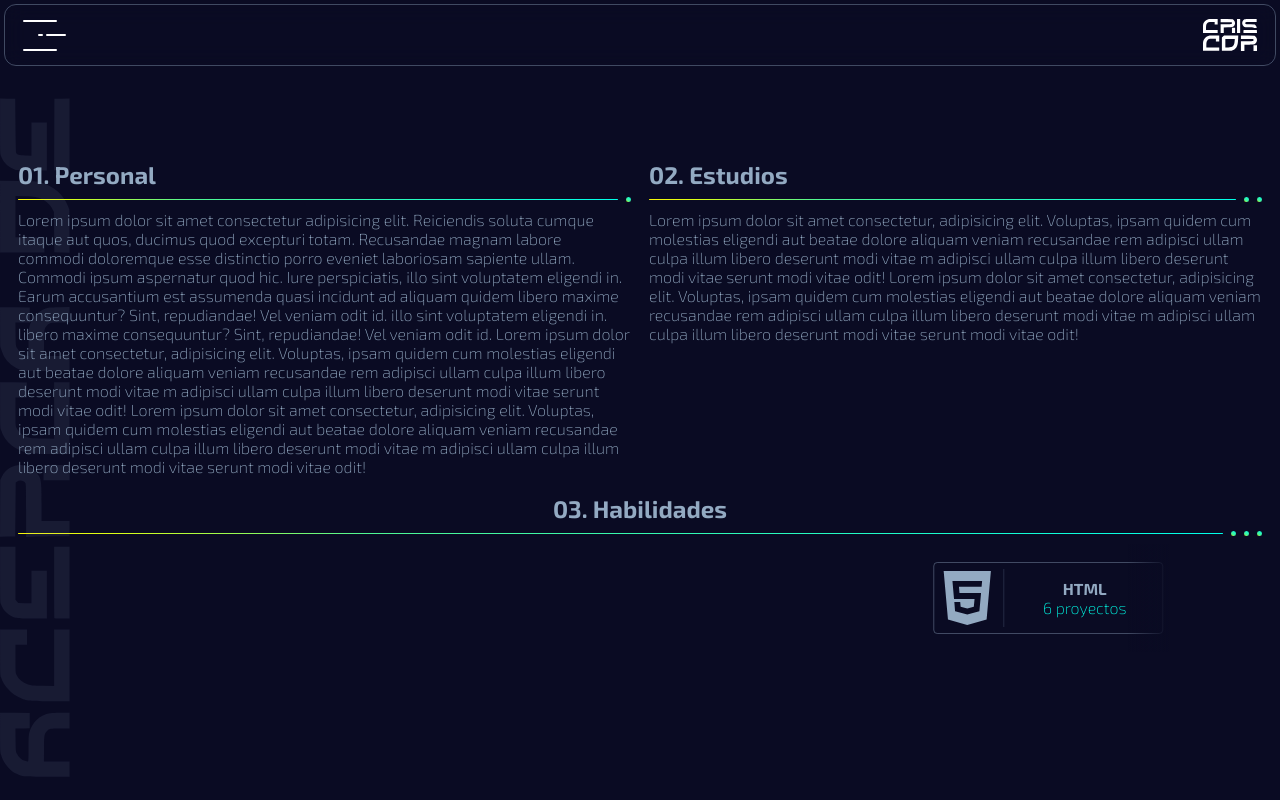
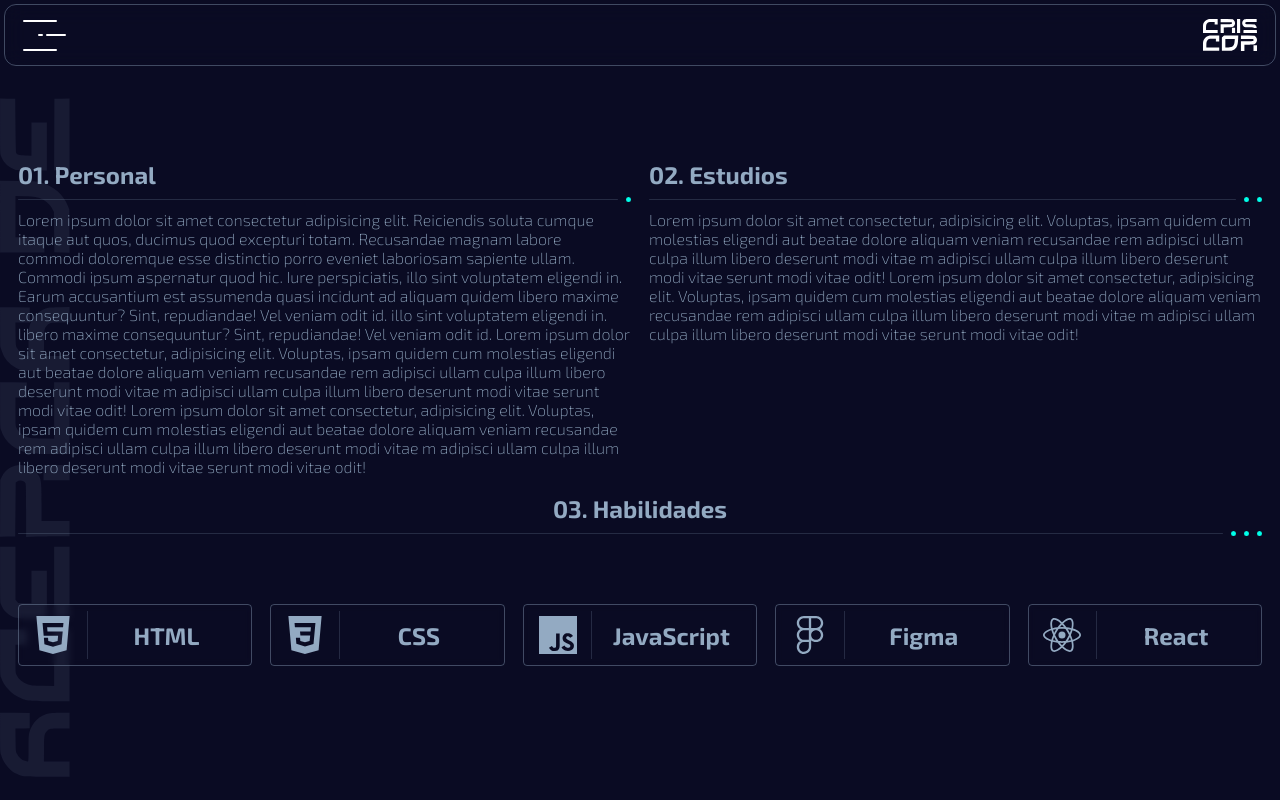
Before and after one commit to CrisdCor/cristian-corrales-portfolio, a React (Vite) app: page /about-me in a window 1280 px wide. Built offline with nearby package versions, Linux system fonts and the light colour scheme.

Commit message:
Se edita el Home, pendiente animación y componentes de íconos

```diff
--- a/src/Components/CardSkills/index.jsx
+++ b/src/Components/CardSkills/index.jsx
@@ -4,18 +4,20 @@ const CardSkills = ({ skillData }) => {
   const { icon, title, projects } = skillData;
 
   return (
-    <div className="skills-card">
+      <article className="skills-card">
         <figure className="skills-card__icon">
           <img src={icon} alt="" />
         </figure>
         <hr className="skills-card--division" />
         <div className="skills-card__text">
-        <h2 className="skills-card__text--title text-m text-center">{title}</h2>
-        <p className="skills-card__text--text text-m text-center">
+          <h2 className="skills-card__text--title text-lg text-center">
+            {title}
+          </h2>
+          {/* <p className="skills-card__text--text text-m text-center">
             {projects} proyectos
-        </p>
+          </p> */}
         </div>
-    </div>
+      </article>
   );
 };
 
--- a/src/Components/CardSkills/styles.css
+++ b/src/Components/CardSkills/styles.css
@@ -1,17 +1,18 @@
 .skills-card {
-  width: 23rem;
-  height: 7.2rem;
+  z-index: 1;
+  position: relative;
+  height: 6.2rem;
   padding: 0.6rem;
+  padding-left: 0;
   display: flex;
-  align-items: center;
-  justify-content: center;
-  gap: 0.9rem;
+  flex: 1 1 18rem;
   border-radius: 0.4rem;
   border: 0.1rem solid rgba(147, 170, 194, 0.4);
+  backdrop-filter: blur(3px);
 }
 
 .skills-card__icon {
-  width: 8.2rem;
+  width: 30%;
   height: 100%;
   display: flex;
   justify-content: center;
@@ -19,7 +20,7 @@
 }
 
 .skills-card__icon img {
-  width: 100%;
+  width: 3.8rem;
 }
 
 .skills-card hr {
@@ -30,12 +31,14 @@
 }
 
 .skills-card__text {
-  width: 100%;
+  position: relative;
+  width: 70%;
   height: 100%;
   display: flex;
   flex-direction: column;
   align-items: center;
   justify-content: center;
+  overflow: hidden;
 }
 
 .skills-card__text--text {
--- /dev/null
+++ b/src/Components/IconLink/index.jsx
@@ -0,0 +1,13 @@
+import "./styles.css";
+
+const IconLink = (iconsData) => {
+  const {name, url, alt} = iconsData;
+
+  return (
+    <a className="icon-link" href={url}>
+      <img src={name} alt={alt} />
+    </a>
+  );
+};
+
+export default IconLink;
--- /dev/null
+++ b/src/Components/IconLink/styles.css
@@ -0,0 +1,5 @@
+.icon-link{
+    width: 3.2rem;
+    height: 3.2rem;
+    background: var(--cyan);
+}
--- a/src/Components/SkillSection/index.jsx
+++ b/src/Components/SkillSection/index.jsx
@@ -12,8 +12,8 @@ const SkillSection = () => {
     { icon: IconHTML, title: "HTML", projects: 6 },
     { icon: IconCSS, title: "CSS", projects: 6 },
     { icon: IconJS, title: "JavaScript", projects: 3 },
+    { icon: IconFigma, title: "Figma", projects: 3 },
     { icon: IconReact, title: "React", projects: 2 },
-    { icon: IconFigma, title: "Figma", projects: 3 },
   ];
 
   return (
@@ -26,20 +26,9 @@ const SkillSection = () => {
         <span className="line-decoration--circle"></span>
       </div>
       <div className="skills-section__cards">
-        <div className="cards__overflow cards__overflow--left"></div>
-        <div className="card__carrete-wrap">
-          <div className="cards__carrete">
-            {skillsData.map((skill, index) => (
-              <CardSkills key={index} skillData={skill} />
-            ))}
-          </div>
-          {/* <div className="cards__carrete">
-            {skillsData.map((skill, index) => (
-              <CardSkills key={index} skillData={skill} />
-            ))}
-          </div> */}
-        </div>
-        <div className="cards__overflow cards__overflow--right"></div>
+          {skillsData.map((skill, index) => (
+            <CardSkills key={index} skillData={skill} />
+          ))}
       </div>
     </section>
   );
--- a/src/Components/SkillSection/styles.css
+++ b/src/Components/SkillSection/styles.css
@@ -7,65 +7,12 @@
 }
 
 .skills-section__cards {
+  z-index: 2;
   position: relative;
   width: 100%;
-  max-width: 110rem;
-  height: auto;
-  padding: 1.8rem 0;
+  padding: 6rem 0;
   display: flex;
-  align-items: center;
   justify-content: center;
-  overflow: hidden;
-}
-
-.card__carrete-wrap {
-  width: auto;
-  height: auto;
-  display: flex;
+  flex-wrap: wrap;
   gap: 1.8rem;
 }
-
-.cards__carrete {
-  width: 100%;
-  height: 100%;
-  display: flex;
-  justify-content: center;
-  align-items: center;
-  gap: 1.8rem;
-  animation: prueba 4s linear infinite;
-}
-
-@keyframes prueba {
-  0% {
-    transform: translate(0);
-    opacity: 1;
-  }
-  50% {
-    transform: translate(100%);
-    opacity: 1;
-  }
-  51% {
-    opacity: 0;
-    transform: translate(-100%);
-  }
-  100% {
-    transform: translate(0);
-    opacity: 1;
-  }
-}
-
-.cards__overflow {
-  position: absolute;
-  width: 6.2rem;
-  height: 100%;
-}
-
-.cards__overflow--left {
-  left: 0;
-  background: linear-gradient(90deg, #0a0b23 32.16%, rgba(10, 11, 35, 0) 100%);
-}
-
-.cards__overflow--right {
-  right: 0;
-  background: linear-gradient(-90deg, #0a0b23 32.16%, rgba(10, 11, 35, 0) 100%);
-}
--- a/src/Components/SocialNetworks/index.jsx
+++ b/src/Components/SocialNetworks/index.jsx
@@ -1,3 +1,4 @@
+import IconLink from "../IconLink";
 import IconGithub from "../../assets/Icons/IconGithub.svg";
 import IconInstagram from "../../assets/Icons/IconInstagram.svg";
 import IconTwitter from "../../assets/Icons/IconTwitter.svg";
@@ -19,6 +20,7 @@ const SocialNetworks = () => {
       <a className="social-networks__icon" href={urltwitter} target="_blank">
         <img src={IconTwitter} alt="" />
       </a>
+      <IconLink />
     </div>
   );
 };
--- a/src/Containers/Header/index.jsx
+++ b/src/Containers/Header/index.jsx
@@ -16,7 +16,7 @@ const MyHeader = () => {
   return (
     <header className={`header ${cardClassName}`}>
       <div className="header__container">
-      <MainMenu />
+        <MainMenu />
         <ButtonMenu />
         <HeaderLogo />
       </div>
--- a/src/Pages/App/global.css
+++ b/src/Pages/App/global.css
@@ -83,26 +83,26 @@ h2 {
   width: 100%;
   height: 0.1rem;
   border-radius: 0.6rem;
-  /* background: var(--cyan); */
-  background: linear-gradient(
+  background: var(--white-border);
+  /* background: linear-gradient(
     31deg,
     rgba(248, 247, 8, 1) 0%,
     rgba(221, 255, 21, 1) 8%,
     rgba(79, 247, 147, 1) 29%,
     rgba(0, 255, 233, 1) 100%
-  );
+  ); */
 }
 
 .line-decoration--circle {
   width: 0.5rem;
   height: 0.5rem;
   border-radius: 50%;
-  /* background: var(--cyan); */
-  background: linear-gradient(
+  background: var(--cyan);
+  /* background: linear-gradient(
     31deg,
     rgba(248, 247, 8, 1) 0%,
     rgba(221, 255, 21, 1) 8%,
     rgba(79, 247, 147, 1) 29%,
     rgba(0, 255, 233, 1) 100%
-  );
+  ); */
 }
--- a/src/Pages/Home/index.jsx
+++ b/src/Pages/Home/index.jsx
@@ -1,6 +1,6 @@
 import Layout from "../../Components/Layout";
 import SocialNetworks from "../../Components/SocialNetworks";
-import NameBackgorund from "../../assets/Text/HomeName.svg";
+import NameBackgorund from "../../assets/Text/HomeName2.svg";
 import "./styles.css";
 
 function Home() {
@@ -10,15 +10,16 @@ function Home() {
       <div className="home-wrap">
         <main className="home">
           <section className="home__top-section">
-            <div className="top-section--text">
-              <p className="text-lg">Hola,</p>
-              <p className="text-lg">Yo soy</p>
-            </div>
             <img
               className="top-section--name-image"
               src={NameBackgorund}
               alt="Cristian Corrales"
-            />
+              />
+              <div className="top-section--shadow-decoration"></div>
+              {/* <div className="top-section--text">
+                <p className="text-lg">Hola,</p>
+                <p className="text-lg">Yo soy</p>
+              </div> */}
           </section>
           <section className="home__medium-section">
             <div className="line-decoration line-decoration--first">
@@ -33,9 +34,10 @@ function Home() {
           </section>
           <section className="home__bottom-section">
             <div>
-              <p className="text-m text-right">Profesional en Mercadeo &</p>
-              <p className="text-m text-right">Desarrollador Web</p>
+              <p className="text-lg text-left">Profesional en Mercadeo &</p>
+              <p className="text-lg text-left">Desarrollador Web</p>
             </div>
+
           </section>
         </main>
         <SocialNetworks />
--- a/src/Pages/Home/styles.css
+++ b/src/Pages/Home/styles.css
@@ -21,8 +21,8 @@
 .home__top-section {
   position: relative;
   width: 100%;
+  /* height: 16rem; */
   display: flex;
-  align-items: flex-end;
 }
 
 .top-section--text {
@@ -31,9 +31,17 @@
 }
 
 .top-section--name-image {
+  width: 100%;
+  max-width: 62rem;
+}
+
+.top-section--shadow-decoration{
   position: absolute;
-  left: 4.2rem;
-  width: 28rem;
+  left: 0;
+  bottom: 0;
+  width: 100%;
+  height: 100%;
+  background: linear-gradient(180deg, rgba(10, 11, 35, 0) 26%, #0A0B23 98%);
 }
 
 .home__medium-section {
```
Also changed, not shown: src/assets/Logo/Name_Logo_Secondary.svg (added), src/assets/Text/HomeName2.svg (added). Lines whose indentation alone changed are shown as unchanged.
